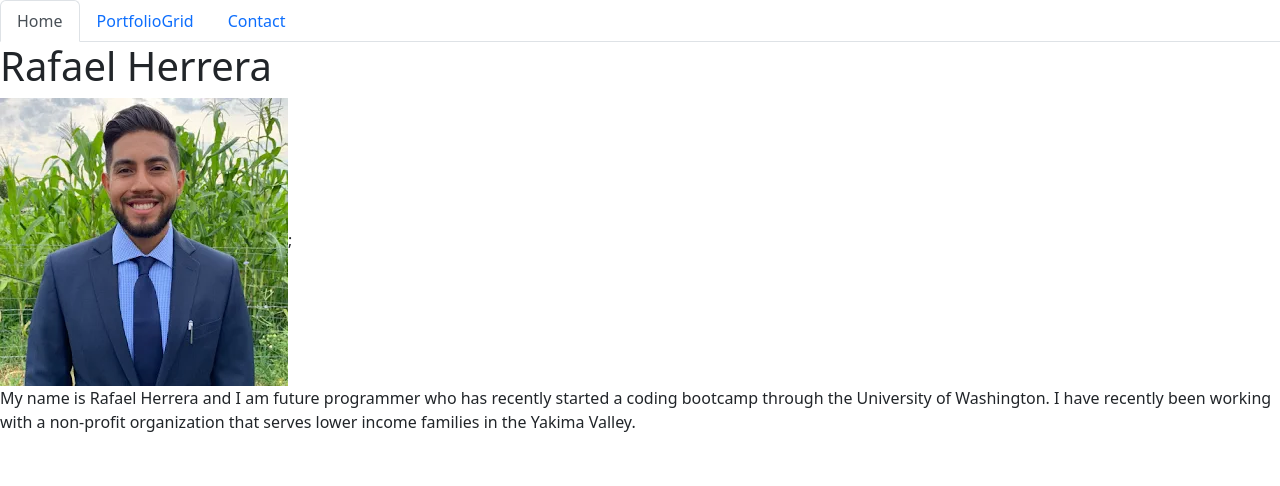
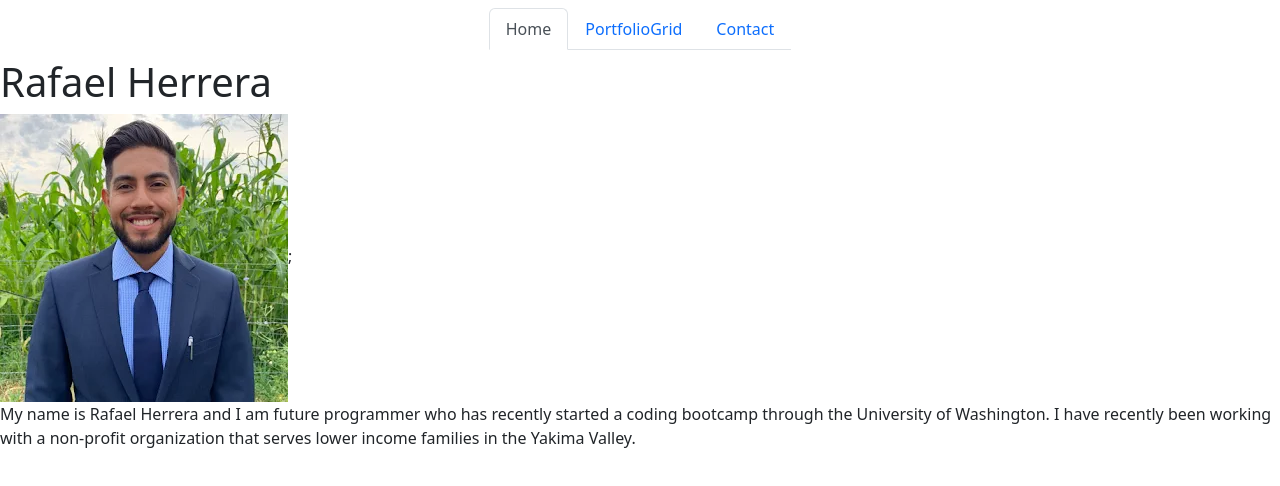
Before and after one commit to RafaelH731/react-portfolio, a React (Create React App) app in the folder portfolio/: page / in a window 1280 px wide. Shown: the top 486 px of the page. Built offline with nearby package versions, Linux system fonts and the light colour scheme.

Commit message:
styling to center nav bars

```diff
--- /dev/null
+++ b/portfolio/src/components/NavTabs.css
@@ -0,0 +1,5 @@
+.nav-center {
+    align-items: center;
+    justify-content: center;
+    display: flex;
+}
--- a/portfolio/src/components/NavTabs.js
+++ b/portfolio/src/components/NavTabs.js
@@ -1,15 +1,17 @@
 import React from 'react';
-
-// TODO: Add a comment explaining how we are able to extract the key value pairs from props
+import Navbar from 'react-bootstrap/Navbar'
+import Container from 'react-bootstrap/Container'
+import './NavTabs.css'
 
 function NavTabs({ currentPage, handlePageChange }) {
   return (
+    <Container className="nav-center">
+    <Navbar>
     <ul className="nav nav-tabs">
-      <li className="nav-item">
+      <li>
         <a
           href="#home"
           onClick={() => handlePageChange('Home')}
-          //*  TODO: BONUS: Add a comment explaining what kind of operator this is and what it is checking for
 
           className={currentPage === 'Home' ? 'nav-link active' : 'nav-link'}
         >
@@ -17,21 +19,19 @@ function NavTabs({ currentPage, handlePageChange }) {
         </a>
       </li>
 
-      <li className="nav-item">
+      <li>
         <a
           href="#PortfolioGrid"
           onClick={() => handlePageChange('PortfolioGrid')}
-          //  TODO: Add a comment explaining what this logic is doing
 
           className={currentPage === 'PortfolioGrid' ? 'nav-link active' : 'nav-link'}
         >
           PortfolioGrid
         </a>
       </li>
-      <li className="nav-item">
+      <li>
         <a
           href="#contact"
-          //  TODO: Add a comment explaining what this logic is doing
 
           onClick={() => handlePageChange('Contact')}
           className={currentPage === 'Contact' ? 'nav-link active' : 'nav-link'}
@@ -40,6 +40,8 @@ function NavTabs({ currentPage, handlePageChange }) {
         </a>
       </li>
     </ul>
+    </Navbar>
+    </Container>
   );
 }
 
--- /dev/null
+++ b/portfolio/src/components/pages/Contact.css
@@ -0,0 +1,4 @@
+div {
+    display: inline-block;
+
+}
--- a/portfolio/src/components/pages/Contact.js
+++ b/portfolio/src/components/pages/Contact.js
@@ -1,5 +1,5 @@
 import React from 'react';
-
+import './Contact.css'
 import * as Icon from 'react-bootstrap-icons'
 
 
@@ -10,22 +10,23 @@ export default function Contact() {
   };
 
   return (
-    <div>
+    <div className="flex">
       <h1> Click Me!</h1>
       <div
       onClick={() => openInNewTab('https://github.com/RafaelH731')}>
-      <Icon.FilePersonFill color="royalblue" size={205} />
+      <Icon.FilePersonFill color="royalblue" size={205}
+      className="flex"/>
 
       </div>
 
       <div
       onClick={() => openInNewTab('https://github.com/RafaelH731')}>
-      <Icon.Github color="royalblue" size={205} />
+      <Icon.Github color="royalblue" size={205} className="flex"/>
       </div>
 
       <div
       onClick={() => openInNewTab('https://www.linkedin.com/in/rafael-herrera-016006238/')}>
-      <Icon.Linkedin color="royalblue" size={205} />
+      <Icon.Linkedin color="royalblue" size={205} className="flex"/>
       </div>
 
     </div>
```
